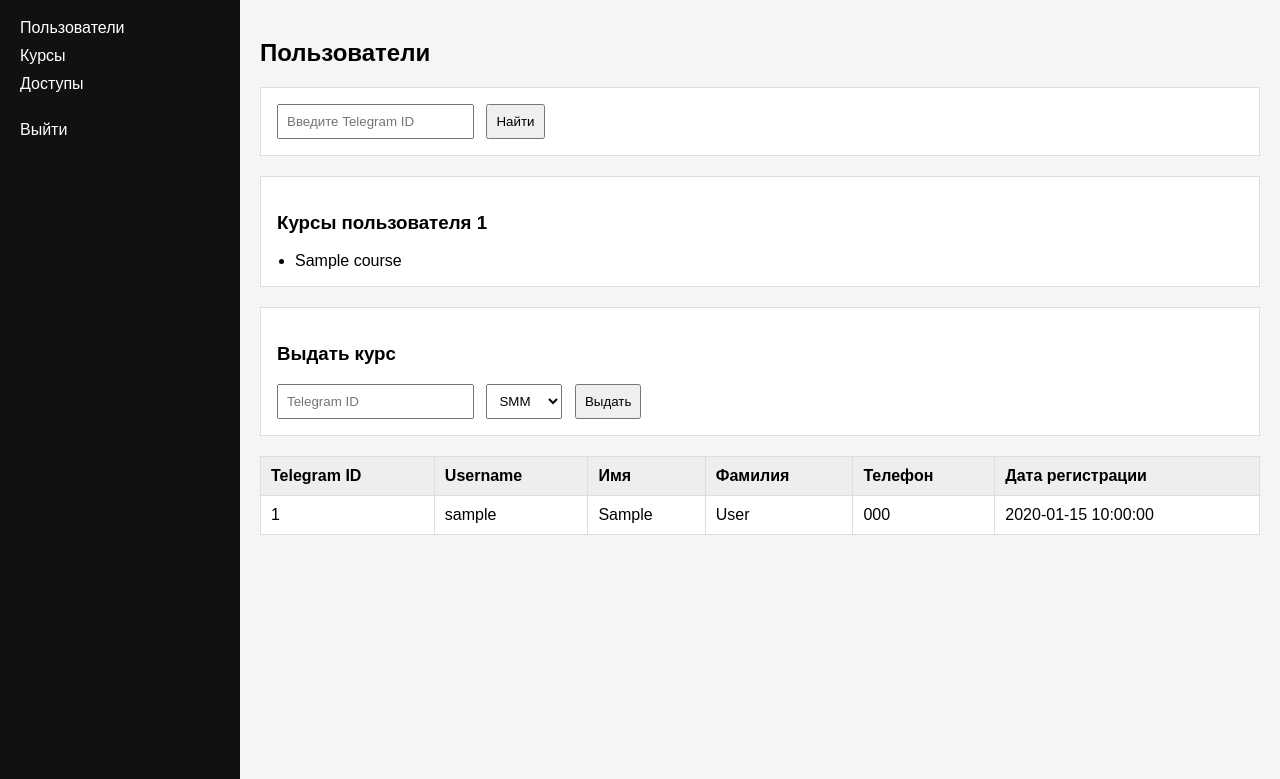
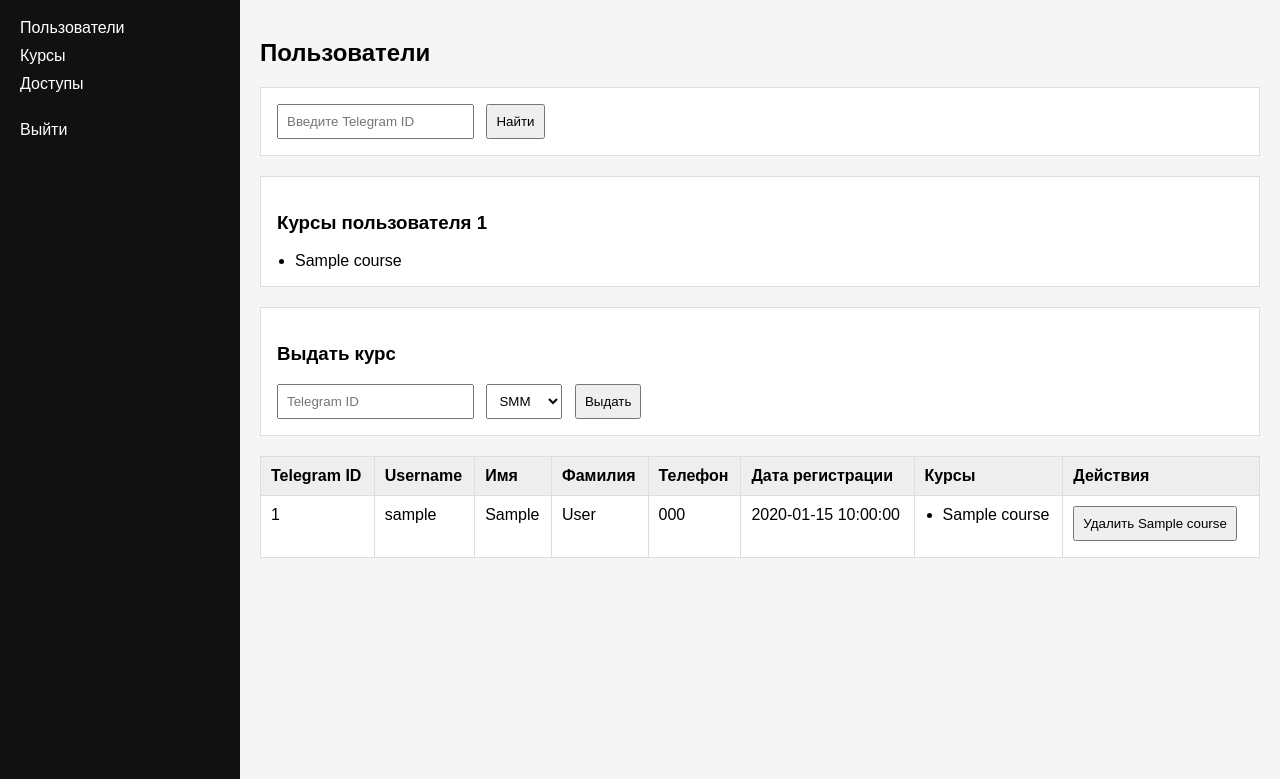
Before and after one commit to ravsanasurov067-pixel/guphub, a Flask app: template admin/templates/dashboard.html in a window 1280 px wide. Shown: the part 61-840 px from the top of the page. Run offline with Flask 3, Linux system fonts and the light colour scheme; the template is opened without the code that fills it: most values are stand-ins (such as "Sample title", 1, 10 or a date in 2020); some libraries are stand-ins or nearby versions.

Commit message:
add course display and remove access

```diff
--- a/admin/app.py
+++ b/admin/app.py
@@ -76,6 +76,34 @@ def get_all_users():
 
     return users
 
+def remove_user_course(telegram_id, course_slug):
+    cursor.execute("SELECT id FROM courses WHERE slug = %s", (course_slug,))
+    course = cursor.fetchone()
+
+    if course:
+        course_id = course[0]
+
+        cursor.execute("""
+            DELETE FROM user_courses
+            WHERE telegram_id = %s AND course_id = %s
+        """, (telegram_id, course_id))
+
+        conn.commit()
+
+def remove_user_course(telegram_id, course_slug):
+    cursor.execute("SELECT id FROM courses WHERE slug = %s", (course_slug,))
+    course = cursor.fetchone()
+
+    if course:
+        course_id = course[0]
+
+        cursor.execute("""
+            DELETE FROM user_courses
+            WHERE telegram_id = %s AND course_id = %s
+        """, (telegram_id, course_id))
+
+        conn.commit()
+
 @app.route("/", methods=["GET", "POST"])
 def login():
     if request.method == "POST":
@@ -98,6 +126,8 @@ def dashboard():
     message = request.args.get("message")
 
     users = get_all_users()
+    for user in users:
+        user["courses"] = get_user_courses(user["telegram_id"])
     user_courses = []
 
     if telegram_id:
@@ -148,3 +178,16 @@ def give_access():
 
 if __name__ == "__main__":
     app.run(debug=True, host="0.0.0.0", port=8010)
+
+@app.route("/remove-access", methods=["POST"])
+def remove_access():
+    if not session.get("admin"):
+        return redirect("/")
+
+    telegram_id = request.form.get("telegram_id")
+    course_slug = request.form.get("course")
+
+    remove_user_course(telegram_id, course_slug)
+
+    message = f"Курс {course_slug} удален у пользователя {telegram_id}"
+    return redirect(f"/dashboard?telegram_id={telegram_id}&message={message}")
--- a/admin/templates/dashboard.html
+++ b/admin/templates/dashboard.html
@@ -82,6 +82,10 @@
             padding: 8px;
             margin-right: 8px;
         }
+
+        .action-form {
+            margin-bottom: 6px;
+        }
     </style>
 </head>
 
@@ -153,6 +157,8 @@
                 <th>Фамилия</th>
                 <th>Телефон</th>
                 <th>Дата регистрации</th>
+                <th>Курсы</th>
+                <th>Действия</th>
             </tr>
 
             {% for user in users %}
@@ -163,6 +169,32 @@
                 <td>{{ user.last_name or "-" }}</td>
                 <td>{{ user.phone or "-" }}</td>
                 <td>{{ user.created_at }}</td>
+
+                <td>
+                    {% if user.courses %}
+                        <ul class="courses">
+                            {% for course in user.courses %}
+                                <li>{{ course }}</li>
+                            {% endfor %}
+                        </ul>
+                    {% else %}
+                        <span class="muted">нет</span>
+                    {% endif %}
+                </td>
+
+                <td>
+                    {% if user.courses %}
+                        {% for course in user.courses %}
+                            <form method="POST" action="/remove-access" class="action-form">
+                                <input type="hidden" name="telegram_id" value="{{ user.telegram_id }}">
+                                <input type="hidden" name="course" value="{{ course }}">
+                                <button type="submit">Удалить {{ course }}</button>
+                            </form>
+                        {% endfor %}
+                    {% else %}
+                        <span class="muted">-</span>
+                    {% endif %}
+                </td>
             </tr>
             {% endfor %}
         </table>
```
